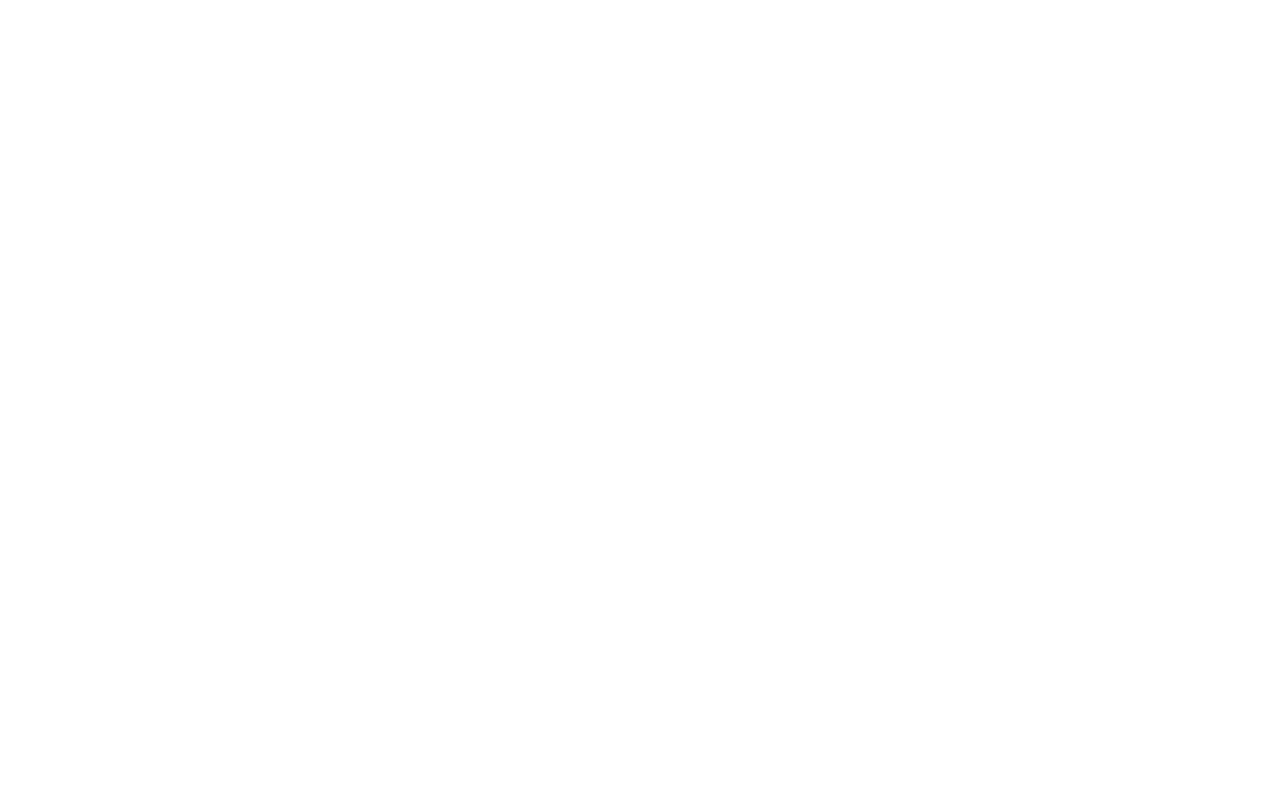
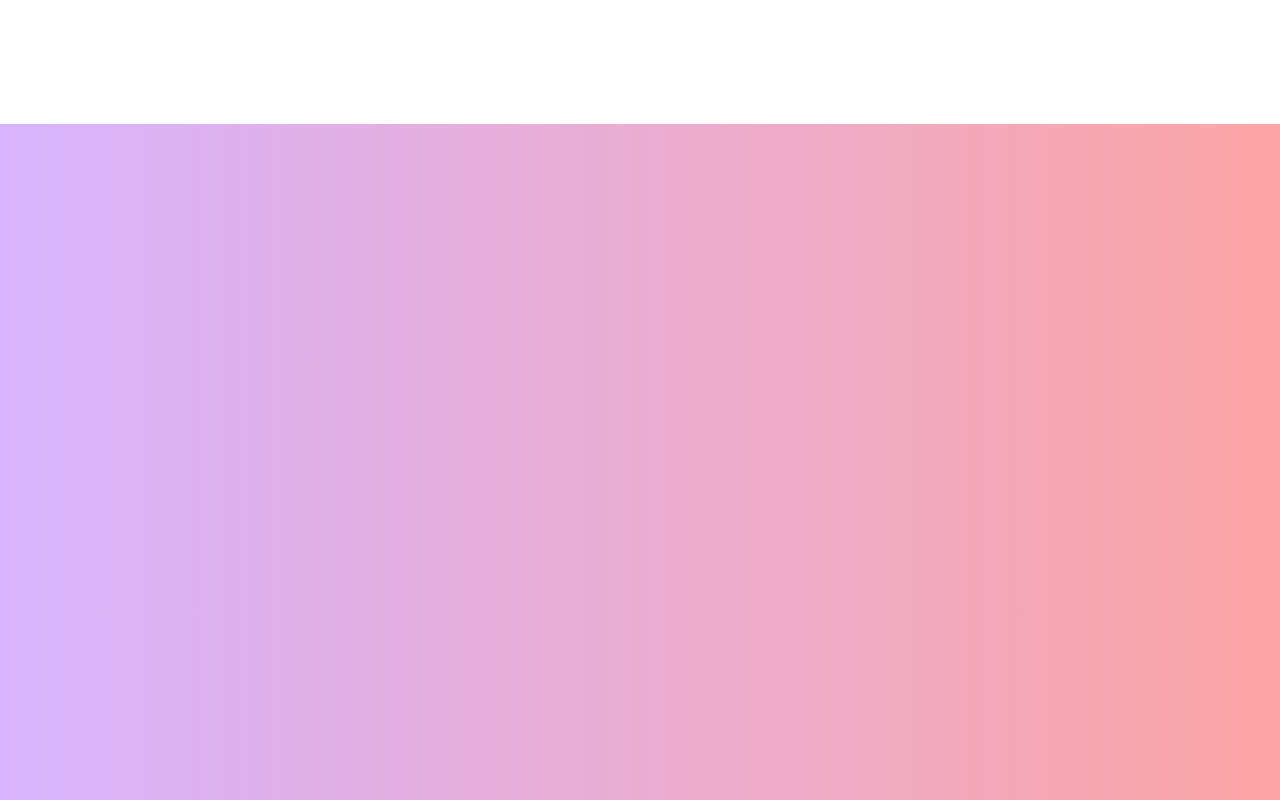
Before and after one commit to Nishantsurve/Next.js-Portfolio, a Next.js app: page /portfolio in a window 1280 px wide. Shown: the part 580-1380 px from the top of the page. Before the commit the page ends 800 px from the top, so only its background shows below. Built offline with nearby package versions, Linux system fonts and the light colour scheme.

Commit message:
updated the porfolio

```diff
--- a/src/app/portfolio/page.jsx
+++ b/src/app/portfolio/page.jsx
@@ -1,9 +1,119 @@
-import React from 'react'
+"use client";
+import { motion, useScroll, useTransform } from "framer-motion";
+import Image from "next/image";
+import Link from "next/link";
+import { useRef } from "react";
 
-const page = () => {
+const items = [
+  {
+    id: 1,
+    color: "from-red-300 to-blue-300",
+    title: "React Commerce",
+    desc: "Lorem ipsum dolor sit amet consectetur adipisicing elit. Dolores ab id ad nesciunt quo aut corporis modi? Voluptate, quos sunt dolorum facilis, id eum sequi placeat accusantium saepe eos laborum.",
+    img: "https://images.pexels.com/photos/18073372/pexels-photo-18073372/free-photo-of-young-man-sitting-in-a-car-on-a-night-street.jpeg?auto=compress&cs=tinysrgb&w=1600&lazy=load",
+    link: "https://lama.dev",
+  },
+  {
+    id: 2,
+    color: "from-blue-300 to-violet-300",
+    title: "Next.js Medium Blog",
+    desc: "Lorem ipsum dolor sit amet consectetur adipisicing elit. Dolores ab id ad nesciunt quo aut corporis modi? Voluptate, quos sunt dolorum facilis, id eum sequi placeat accusantium saepe eos laborum.",
+    img: "https://images.pexels.com/photos/18023772/pexels-photo-18023772/free-photo-of-close-up-of-a-person-holding-a-wristwatch.jpeg?auto=compress&cs=tinysrgb&w=1600&lazy=load",
+    link: "https://lama.dev",
+  },
+  {
+    id: 3,
+    color: "from-violet-300 to-purple-300",
+    title: "Vanilla Book App",
+    desc: "Lorem ipsum dolor sit amet consectetur adipisicing elit. Dolores ab id ad nesciunt quo aut corporis modi? Voluptate, quos sunt dolorum facilis, id eum sequi placeat accusantium saepe eos laborum.",
+    img: "https://images.pexels.com/photos/6894528/pexels-photo-6894528.jpeg?auto=compress&cs=tinysrgb&w=1600&lazy=load",
+    link: "https://lama.dev",
+  },
+  {
+    id: 4,
+    color: "from-purple-300 to-red-300",
+    title: "Spotify Music App",
+    desc: "Lorem ipsum dolor sit amet consectetur adipisicing elit. Dolores ab id ad nesciunt quo aut corporis modi? Voluptate, quos sunt dolorum facilis, id eum sequi placeat accusantium saepe eos laborum.",
+    img: "https://images.pexels.com/photos/18540208/pexels-photo-18540208/free-photo-of-wood-landscape-water-hill.jpeg?auto=compress&cs=tinysrgb&w=1260&h=750&dpr=2",
+    link: "https://lama.dev",
+  },
+];
+
+const PortfolioPage = () => {
+  const ref = useRef();
+
+  const { scrollYProgress } = useScroll({ target: ref });
+  const x = useTransform(scrollYProgress, [0, 1], ["0%", "-80%"]);
+
   return (
-    <div>page</div>
-  )
-}
+    <motion.div
+      className="h-full"
+      initial={{ y: "-200vh" }}
+      animate={{ y: "0%" }}
+      transition={{ duration: 1 }}
+    >
+      <div className="h-[600vh] relative" ref={ref}>
+        <div className="w-screen h-[calc(100vh-6rem)] flex items-center justify-center text-8xl text-center">
+          My Works
+        </div>
+        <div className="sticky top-0 flex h-screen gap-4 items-center overflow-hidden">
+          <motion.div style={{ x }} className="flex">
+            <div className="h-screen w-screen flex items-center justify-center bg-gradient-to-r from-purple-300 to-red-300" />
+            {items.map((item) => (
+              <div
+                className={`h-screen w-screen flex items-center justify-center bg-gradient-to-r ${item.color}`}
+                key={item.id}
+              >
+                <div className="flex flex-col gap-8 text-white">
+                  <h1 className="text-xl font-bold md:text-4xl lg:text-6xl xl:text-8xl">
+                    {item.title}
+                  </h1>
+                  <div className="relative w-80 h-56 md:w-96 md:h-64 lg:w-[500px] lg:h-[350px] xl:w-[600px] xl:h-[420px]">
+                    <Image src={item.img} alt="" fill />
+                  </div>
+                  <p className="w-80 md:w96 lg:w-[500px] lg:text-lg xl:w-[600px]">
+                    {item.desc}
+                  </p>
+                  <Link href={item.link} className="flex justify-end">
+                    <button className="p-2 text-sm md:p-4 md:text-md lg:p-8 lg:text-lg bg-white text-gray-600 font-semibold m-4 rounded">See Demo</button>
+                  </Link>
+                </div>
+              </div>
+            ))}
+          </motion.div>
+        </div>
+      </div>
+      <div className="w-screen h-screen flex flex-col gap-16 items-center justify-center text-center">
+        <h1 className="text-8xl">Do you have a project?</h1>
+        <div className="relative">
+          <motion.svg
+            animate={{ rotate: 360 }}
+            transition={{ duration: 8, ease: "linear", repeat: Infinity }}
+            viewBox="0 0 300 300"
+            className="w-64 h-64 md:w-[500px] md:h-[500px] "
+          >
+            <defs>
+              <path
+                id="circlePath"
+                d="M 150, 150 m -60, 0 a 60,60 0 0,1 120,0 a 60,60 0 0,1 -120,0 "
+              />
+            </defs>
+            <text fill="#000">
+              <textPath xlinkHref="#circlePath" className="text-xl">
+                Front-end Developer and UI Designer
+              </textPath>
+            </text>
+          </motion.svg>
+          <Link
+            href="/contact"
+            className="w-16 h-16 md:w-28 md:h-28 absolute top-0 left-0 right-0 bottom-0 m-auto bg-black text-white rounded-full flex items-center justify-center"
+          >
+            Hire Me
+          </Link>
+        </div>
+      </div>
+    </motion.div>
+  );
+};
 
-export default page
+export default PortfolioPage;
```
